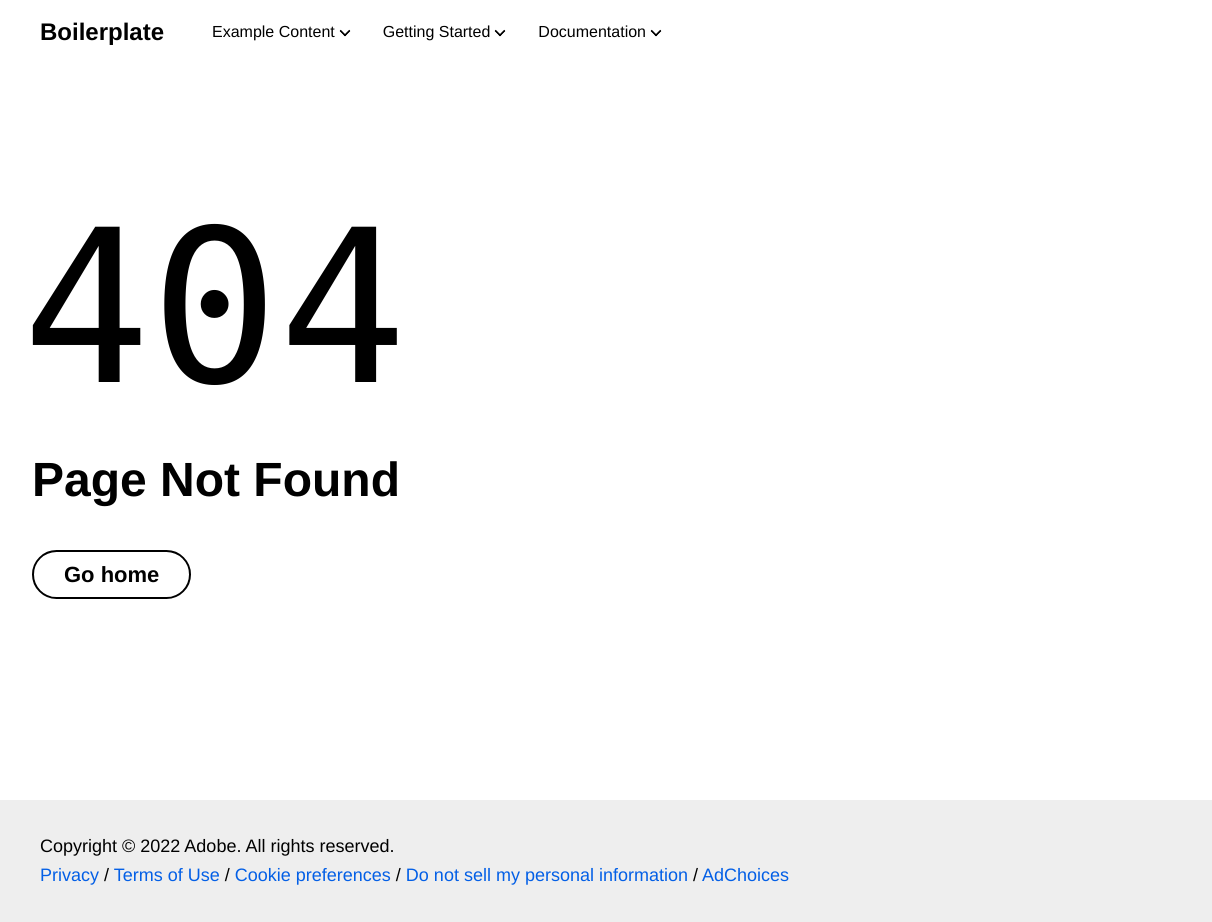
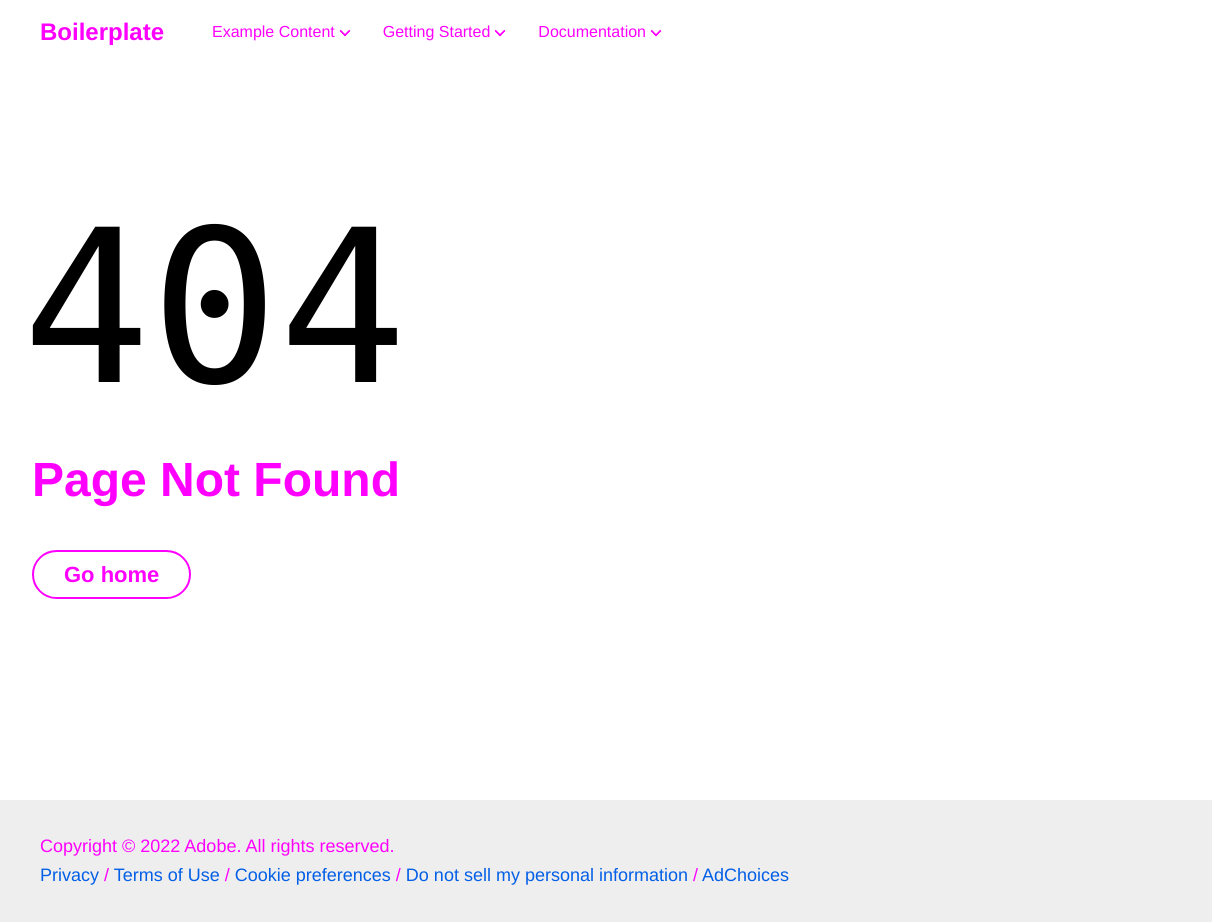
Before and after one commit to souravbasu2k/my-website-franklin, a website with bundled scripts: page 404.html in a window 1280 px wide. Shown: the full height of the page, 0-1212 px from the left. Built offline with nearby package versions, Linux system fonts and the light colour scheme; files whose address does not match are found by name.

Commit message:
test font background color changes

```diff
--- a/styles/styles.css
+++ b/styles/styles.css
@@ -16,8 +16,8 @@
   --link-hover-color: #136ff6;
   --background-color: #fff;
   --overlay-background-color: #eee;
-  --highlight-background-color: #ccc;
-  --text-color: #000;
+  --highlight-background-color: cyan;
+  --text-color: magenta;
 
   /* fonts */
   --body-font-family: 'helvetica neue', helvetica, ubuntu, roboto, noto, sans-serif;
```
